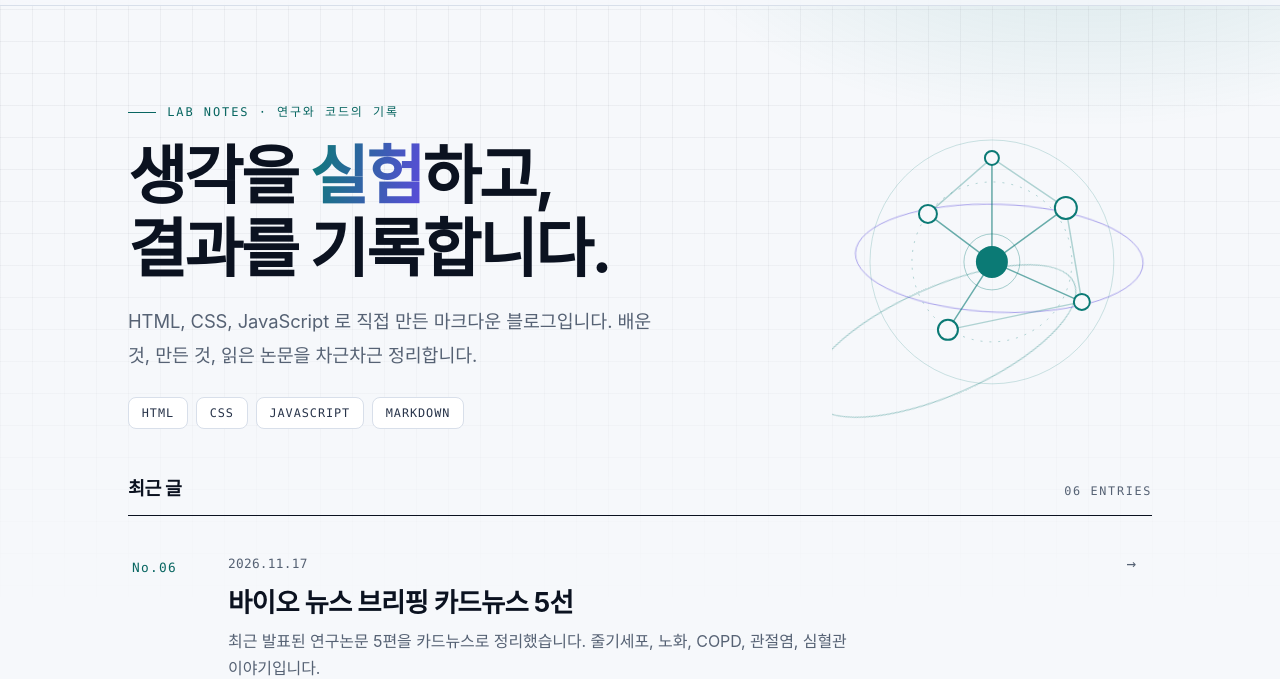
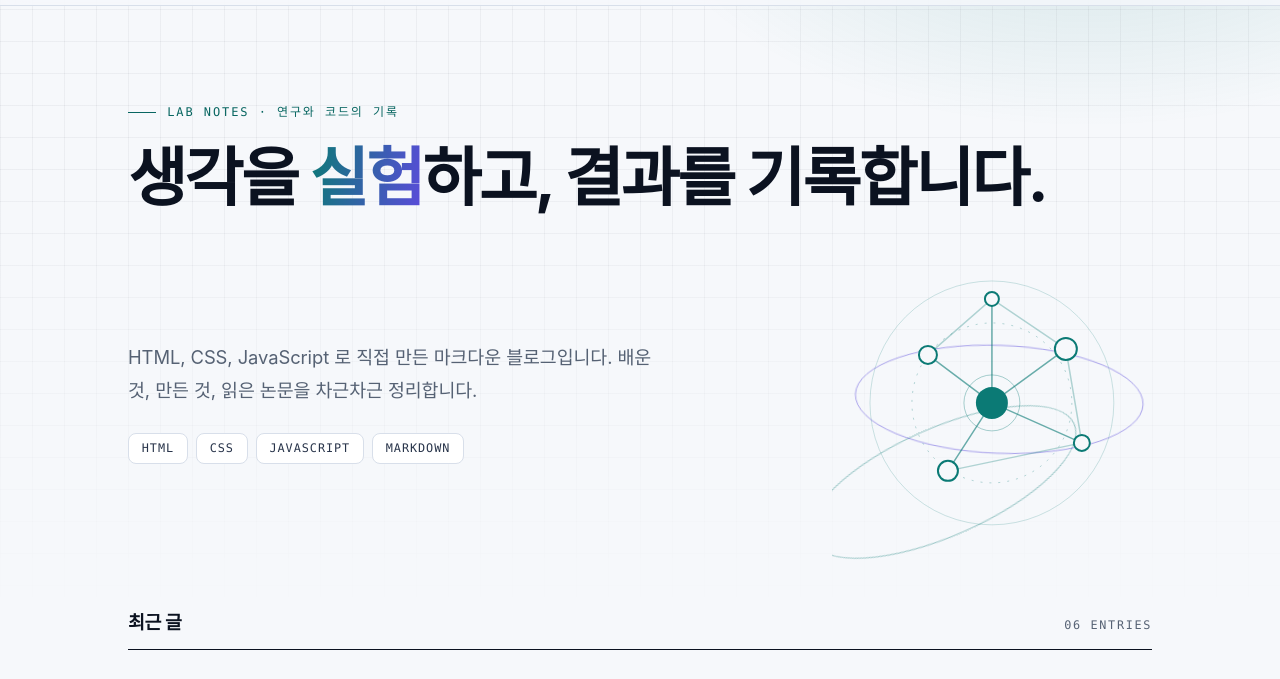
Before and after one commit to gomac20/Corebox, a plain HTML site: page index.html in a window 1280 px wide. Shown: the part 55-734 px from the top of the page. Drawn offline with Linux system fonts and the light colour scheme.

Commit message:
제목을 항상 한 줄로 표시 (글자 크기 자동 조절)
Co-Authored-By: Claude Sonnet 5.5 <noreply@anthropic.com>

```diff
--- a/css/layout.css
+++ b/css/layout.css
@@ -86,6 +86,23 @@
   background: linear-gradient(90deg, var(--accent), var(--accent-2));
 }
 
+/* ---- 제목은 항상 한 줄 ----
+   글자 크기는 JS(fitTitles)가 영역 너비에 맞게 줄이고, 그래도 넘치면 말줄임표로 줄인다.
+   그리드 칸이 제목 길이만큼 늘어나지 않도록 min-width: 0 을 준다. */
+.hero h1,
+.section-title,
+.post-row h3,
+.post-header h1,
+.prose h2,
+.prose h3,
+.prose h4 {
+  white-space: nowrap;
+  overflow: hidden;
+  text-overflow: ellipsis;
+}
+.hero__grid > *,
+.post-row > * { min-width: 0; }
+
 /* ---- 공통 요소 ---- */
 .eyebrow {
   display: inline-flex;
@@ -157,9 +174,9 @@ main { padding-bottom: 4rem; min-height: 60vh; }
   align-items: center;
 }
 .hero h1 {
-  margin: 1.1rem 0 1.2rem;
+  margin: 1.1rem 0 1.6rem;
   font-size: clamp(2.15rem, 6.6vw, 4rem);
-  line-height: 1.14;
+  line-height: 1.2;
   letter-spacing: -0.04em;
 }
 .hero h1 em {
--- a/index.html
+++ b/index.html
@@ -43,10 +43,11 @@
 
   <main id="main">
     <section class="hero" aria-labelledby="hero-title">
-      <div class="container hero__grid">
+      <div class="container">
+        <span class="eyebrow">Lab notes · 연구와 코드의 기록</span>
+        <h1 id="hero-title">생각을 <em>실험</em>하고, 결과를 기록합니다.</h1>
+        <div class="hero__grid">
         <div>
-          <span class="eyebrow">Lab notes · 연구와 코드의 기록</span>
-          <h1 id="hero-title">생각을 <em>실험</em>하고,<br>결과를 기록합니다.</h1>
           <p class="hero__lede">HTML, CSS, JavaScript 로 직접 만든 마크다운 블로그입니다. 배운 것, 만든 것, 읽은 논문을 차근차근 정리합니다.</p>
           <ul class="hero__chips" aria-label="사용 기술">
             <li class="chip">HTML</li>
@@ -74,6 +75,7 @@
           <circle cx="160" cy="160" r="16" fill="currentColor"/>
           <circle cx="160" cy="160" r="28" stroke="currentColor" stroke-opacity=".35"/>
         </svg>
+        </div>
       </div>
     </section>
 
--- a/js/main.js
+++ b/js/main.js
@@ -199,6 +199,43 @@ async function showPost() {
   initProgress();
 }
 
+// ---- 제목 한 줄 맞추기 -----------------------------------------------------
+
+const TITLE_SELECTOR = '.hero h1, .section-title, .post-row h3, .post-header h1, .prose h2, .prose h3, .prose h4';
+const MIN_TITLE_PX = 14; // 이보다 작아지면 읽기 어려워 줄이지 않고, 그때부터는 말줄임표
+
+// 제목이 영역 너비를 넘으면 글자 크기를 조금씩 줄여 한 줄에 들어가게 한다.
+// 최소 크기까지 줄여도 넘치면 말줄임표로 보이고, 전체 제목은 title 속성(툴팁)에 둔다.
+function fitTitle(node) {
+  node.style.fontSize = '';
+  node.removeAttribute('title');
+  let size = parseFloat(getComputedStyle(node).fontSize);
+  while (node.scrollWidth > node.clientWidth + 1 && size > MIN_TITLE_PX) {
+    size = Math.max(MIN_TITLE_PX, size - 0.5);
+    node.style.fontSize = `${size}px`;
+  }
+  if (node.scrollWidth > node.clientWidth + 1) node.title = node.textContent.trim();
+}
+
+function fitTitles() {
+  document.querySelectorAll(TITLE_SELECTOR).forEach(fitTitle);
+}
+
+function initTitleFitting() {
+  fitTitles();
+  let queued = false;
+  window.addEventListener('resize', () => {
+    if (queued) return;
+    queued = true;
+    requestAnimationFrame(() => {
+      queued = false;
+      fitTitles();
+    });
+  });
+  // 웹 폰트가 늦게 적용돼 글자 폭이 바뀌는 경우에도 다시 맞춘다.
+  if (document.fonts && document.fonts.ready) document.fonts.ready.then(fitTitles);
+}
+
 async function main() {
   initTheme();
   try {
@@ -207,6 +244,7 @@ async function main() {
   } catch (error) {
     showError(error instanceof PostNotFoundError ? error.message : `문제가 발생했습니다. ${error.message}`);
   }
+  initTitleFitting();
 }
 
 main();
```
